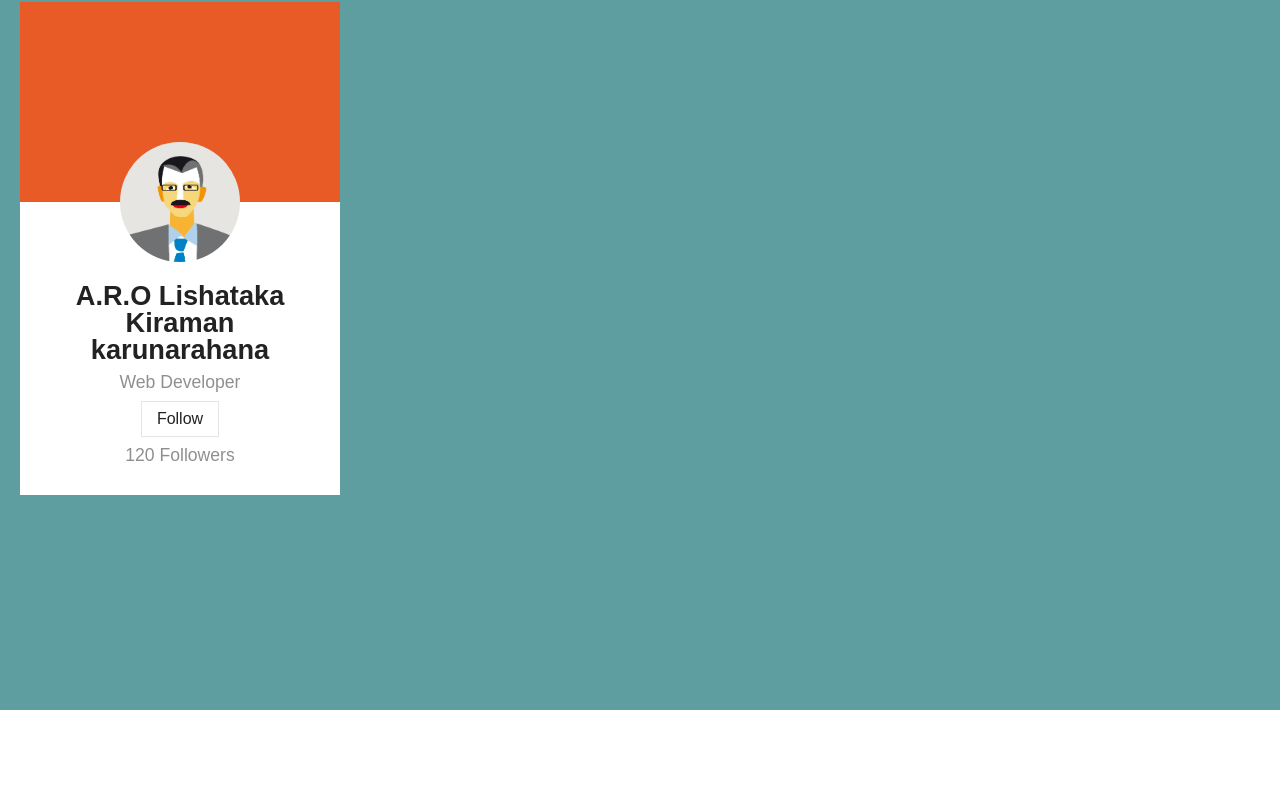
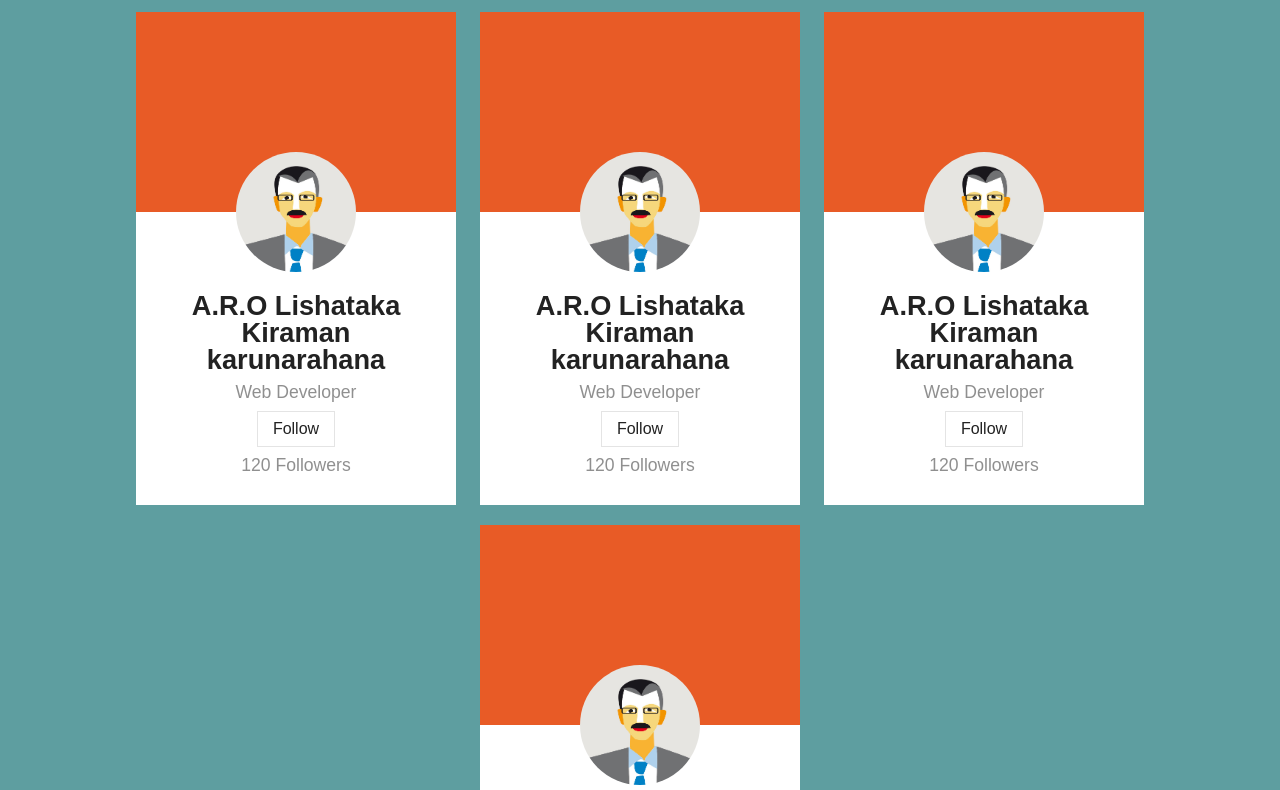
Before and after one commit to DovzhenkoDenys1989/HTML_CSS_User_Card, a plain HTML site: page index.html in a window 1280 px wide. Shown: the part 90-880 px from the top of the page. Before the commit the page ends 800 px from the top, so only its background shows below. Drawn offline with Linux system fonts and the light colour scheme.

Commit message:
Add more cards user

```diff
--- a/assets/css/styles.css
+++ b/assets/css/styles.css
@@ -1,4 +1,4 @@
-.card-container {
+.cards-container {
   background-color: #5e9ea0;
   min-height: 100vh;
   box-sizing: border-box;
@@ -14,6 +14,8 @@
 }
 
 .card-wrapper {
+  display: inline-block;
+  margin: 10px;
   width: 320px;
   background-color: white;
   text-align: center;
--- a/index.html
+++ b/index.html
@@ -9,8 +9,44 @@
     <title>Document</title>
   </head>
   <body>
-    <section class="card-container">
-      <h1 class="section-title">User Card</h1>
+    <section class="cards-container">
+      <h1 class="section-title">User Cards</h1>
+      <article class="card-wrapper">
+        <header class="card-header"></header>
+        <div class="card-content">
+          <div class="photo-wrapper">
+            <img src="./assets/images/User.jpg" alt="" class="profile-image" />
+          </div>
+          <h2 class="user-card-name">A.R.O Lishataka Kiraman karunarahana</h2>
+          <p class="user-card-position card-small-text">Web Developer</p>
+          <button class="card-follow-button">Follow</button>
+          <p class="card-followers card-small-text">120 Followers</p>
+        </div>
+      </article>
+      <article class="card-wrapper">
+        <header class="card-header"></header>
+        <div class="card-content">
+          <div class="photo-wrapper">
+            <img src="./assets/images/User.jpg" alt="" class="profile-image" />
+          </div>
+          <h2 class="user-card-name">A.R.O Lishataka Kiraman karunarahana</h2>
+          <p class="user-card-position card-small-text">Web Developer</p>
+          <button class="card-follow-button">Follow</button>
+          <p class="card-followers card-small-text">120 Followers</p>
+        </div>
+      </article>
+      <article class="card-wrapper">
+        <header class="card-header"></header>
+        <div class="card-content">
+          <div class="photo-wrapper">
+            <img src="./assets/images/User.jpg" alt="" class="profile-image" />
+          </div>
+          <h2 class="user-card-name">A.R.O Lishataka Kiraman karunarahana</h2>
+          <p class="user-card-position card-small-text">Web Developer</p>
+          <button class="card-follow-button">Follow</button>
+          <p class="card-followers card-small-text">120 Followers</p>
+        </div>
+      </article>
       <article class="card-wrapper">
         <header class="card-header"></header>
         <div class="card-content">
```
